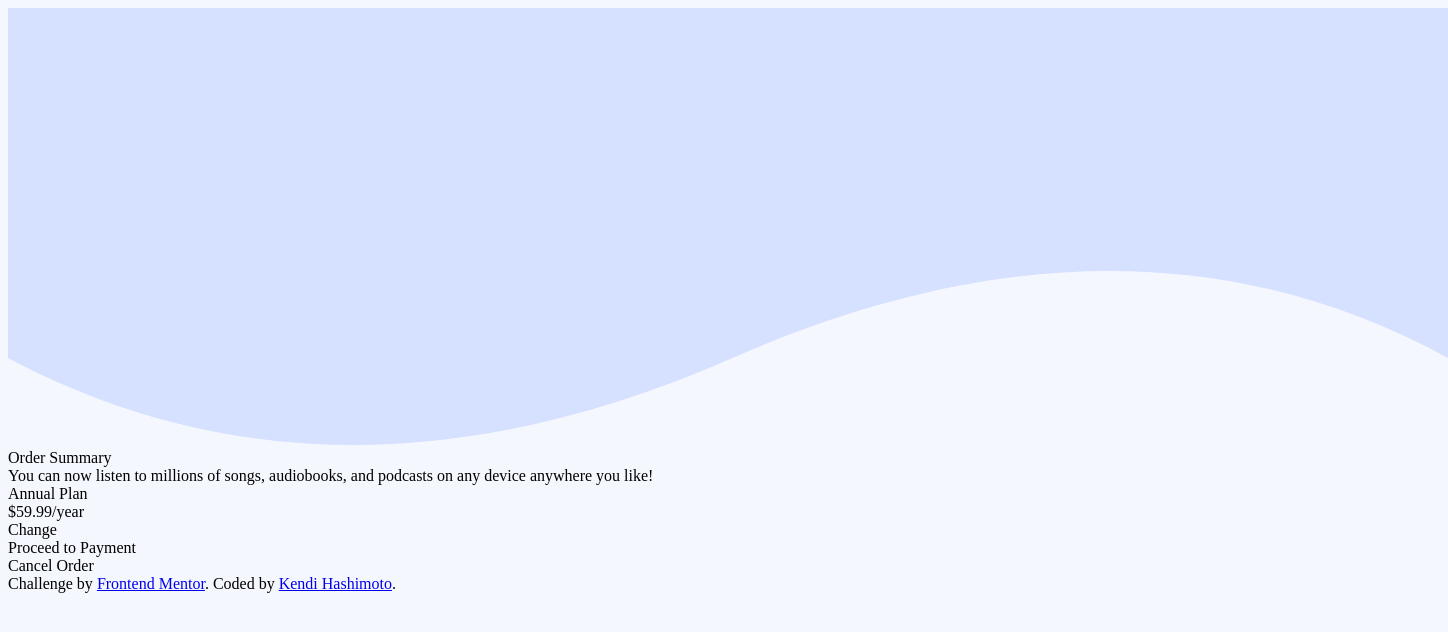
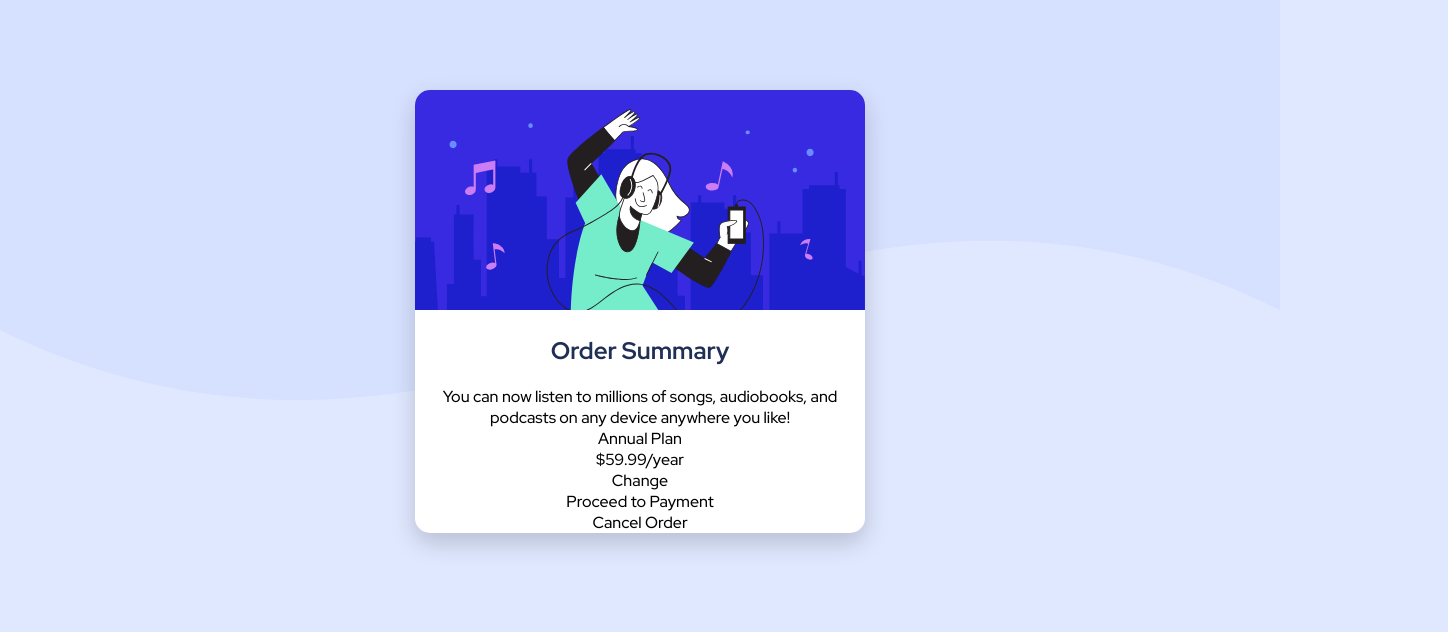
Before and after one commit to Hashimoto1312/Front-End-Challenges, a plain HTML site: page order-summary-component-main/index.html in a window 1280 px wide. Shown: the whole page, 1448 px wide, since content can reach past the window. Drawn offline with Linux system fonts and the light colour scheme.

Commit message:
Centralizei e organizei o conteúdo

```diff
--- a/order-summary-component-main/index.html
+++ b/order-summary-component-main/index.html
@@ -9,44 +9,41 @@
 </head>
 <body>
 
-  <section>
+  <div class="imgbackground"></div>
+
+  <section class="caixa">
     <div>
-      <img src="images/pattern-background-desktop.svg" alt="Background" class="imgbackground">
+      <img src="images/illustration-hero.svg" alt="Music Girl">
     </div>
 
-    <div>
-      Order Summary
+    <div class="summary">
+      <h1>Order Summary</h1>
     </div>
 
-    <div>
+    <div class="plan">
       You can now listen to millions of songs, audiobooks, and podcasts on any
       device anywhere you like!
     </div>
 
-    <div>
-      <div>
+    <div class="plan">
+      <div class="annual">
         Annual Plan
       </div>
-      <div>
+      <div class="preço">
         $59.99/year
       </div>
-      <div>
+      <div class="change">
         Change
       </div>
     </div>
 
-    <div>
+    <div class="payment">
       Proceed to Payment
     </div>
 
-    <div>
+    <div class="cancel">
       Cancel Order
     </div>
   </section>
-
-  <div class="attribution">
-    Challenge by <a href="https://www.frontendmentor.io?ref=challenge" target="_blank">Frontend Mentor</a>.
-    Coded by <a href="#">Kendi Hashimoto</a>.
-  </div>
 </body>
 </html>
--- a/order-summary-component-main/style.css
+++ b/order-summary-component-main/style.css
@@ -8,13 +8,50 @@
     --roxo-forte: hsl(245, 75%, 52%);
 }
 
+* {
+    font-family: 'Red Hat Display', sans-serif;
+}
+
 body {
-    background-color: var(--azul-muito-claro);
+    background-color: var(--azul-claro);
 }
 
 .imgbackground {
-    width: max-content;
-    height: max-content;
+    background: url(images/pattern-background-mobile.svg) no-repeat center/cover;
+    height: 400px;
+    position: absolute;
+    top: 0;
+    left: 0;
+    right: 0;
+    bottom: 0;
+    z-index: -1;
+}
+
+.caixa {
+    background-color: white;
+    width: 450px;
+    margin-top: 90px;
+    margin-left: auto;
+    margin-right: auto;
+    border-radius: 15px;
+    text-align: center;
+    box-shadow: 0px 10px 25px hsla(0, 0%, 0%, 0.178);
+}
+
+.caixa img {
+    border-radius: 15px 15px 0px 0px;
+}
+
+.summary {
+    font-weight: 900px;
+    color: var(--azul-muito-escuro);
+}
+
+@media (min-width: 768px) {
+    .imgbackground {
+        background: url(images/pattern-background-desktop.svg) no-repeat center/cover;
+        height: 50vh;
+    }
 }
 
 
```
